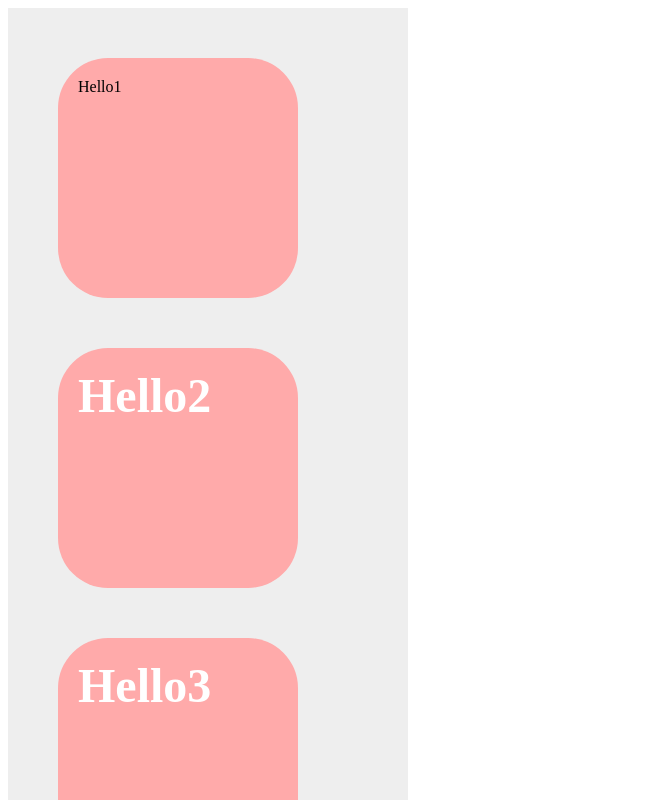
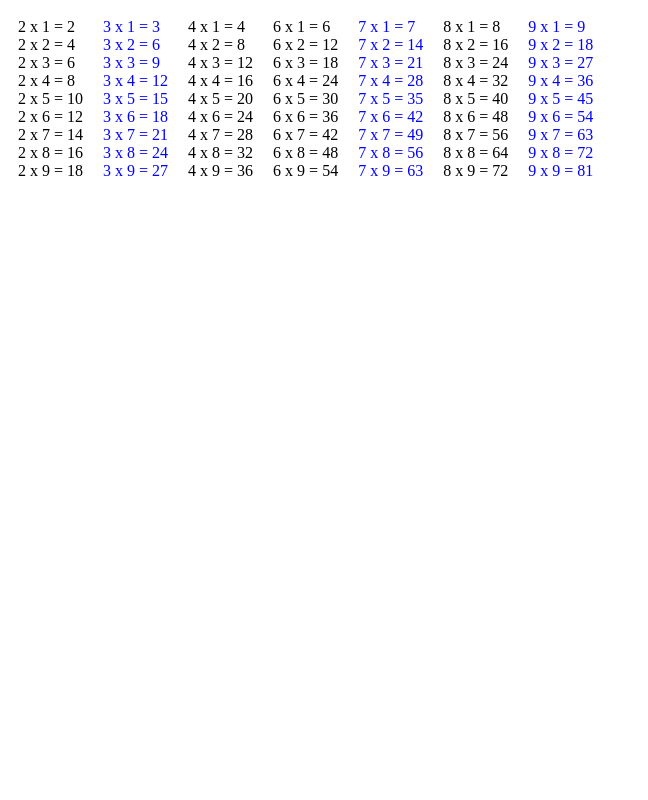
Before and after one commit to hyesom2/study_React, a React (Create React App) app: page / in a window 1280 px wide. Shown: the top 800 px of the page, without its empty margins (0-648 px from the left). Built offline with nearby package versions, Linux system fonts and the light colour scheme.

Commit message:
✨ Print multiplication table with JSX in React
Chapter 02-6. JSX로 구구단 출력하기

```diff
--- a/src/App.js
+++ b/src/App.js
@@ -1,47 +1,36 @@
-import "./index.css";
+/*
+  ※ JSX로 구구단 출력하기
+  - 구구단 2~9단을 출력하세요.
+  - 단, 5단은 제외합니다.
+  - 홀수 단은 다른 색으로 표시합니다.
+  - 구구단은 오른쪽으로 나열되도록 합니다.
+*/
 
-// 2. style 재활용
-const boxStyle = {
-  position: "relative",
-  top: 50,
-  left: 50,
-  width: "50%",
-  height: "200px",
-  padding: 20,
-  background: "#ffaaaa",
-  // 3. 속성은 camelCase
-  borderRadius: 50,
-};
+const num = [1, 2, 3, 4, 5, 6, 7, 8, 9];
 
 export default function App() {
   return (
-    <div
-      style={{
-        // 1. object로 css 작성
-        position: "relative",
-        width: 400,
-        height: 1000,
-        background: "#eee",
-      }}
-    >
-      <div style={boxStyle}>Hello1</div>
-
-      <div style={{ ...boxStyle, top: 100 }}>
-        {/* 4. className을 통한 스타일링 (css-in-JS) */}
-        <div className="highlight">Hello2</div>
-      </div>
-
-      <div style={{ ...boxStyle, top: 150 }}>
-        {/* 5. 조건적 스타일 */}
-        <div
-          className={
-            1 + 1 === 2 ? "highlight" : ""
-            // 위와 아래의 결과는 동일하다.
-            // 1 + 1 === 2 && "highlight"
-          }
-        >
-          Hello3
-        </div>
+    <div>
+      <div style={{ display: "flex" }}>
+        {/* 여기에 JSX를 활용하여 요구사항에 맞는 구구단을 완성시켜보세요! */}
+        {num.map(
+          (n) =>
+            // if (n === 1 || n === 5) {
+            //   return null;
+            // }
+            n >= 2 &&
+            n !== 5 && (
+              <div style={{ padding: 10 }}>
+                {num.map((m) => {
+                  return (
+                    <div style={{ color: n % 2 === 1 ? "blue" : "black" }}>
+                      {n} x {m} = {n * m}
+                    </div>
+                  );
+                })}
+              </div>
+            ),
+        )}
       </div>
     </div>
   );
```
